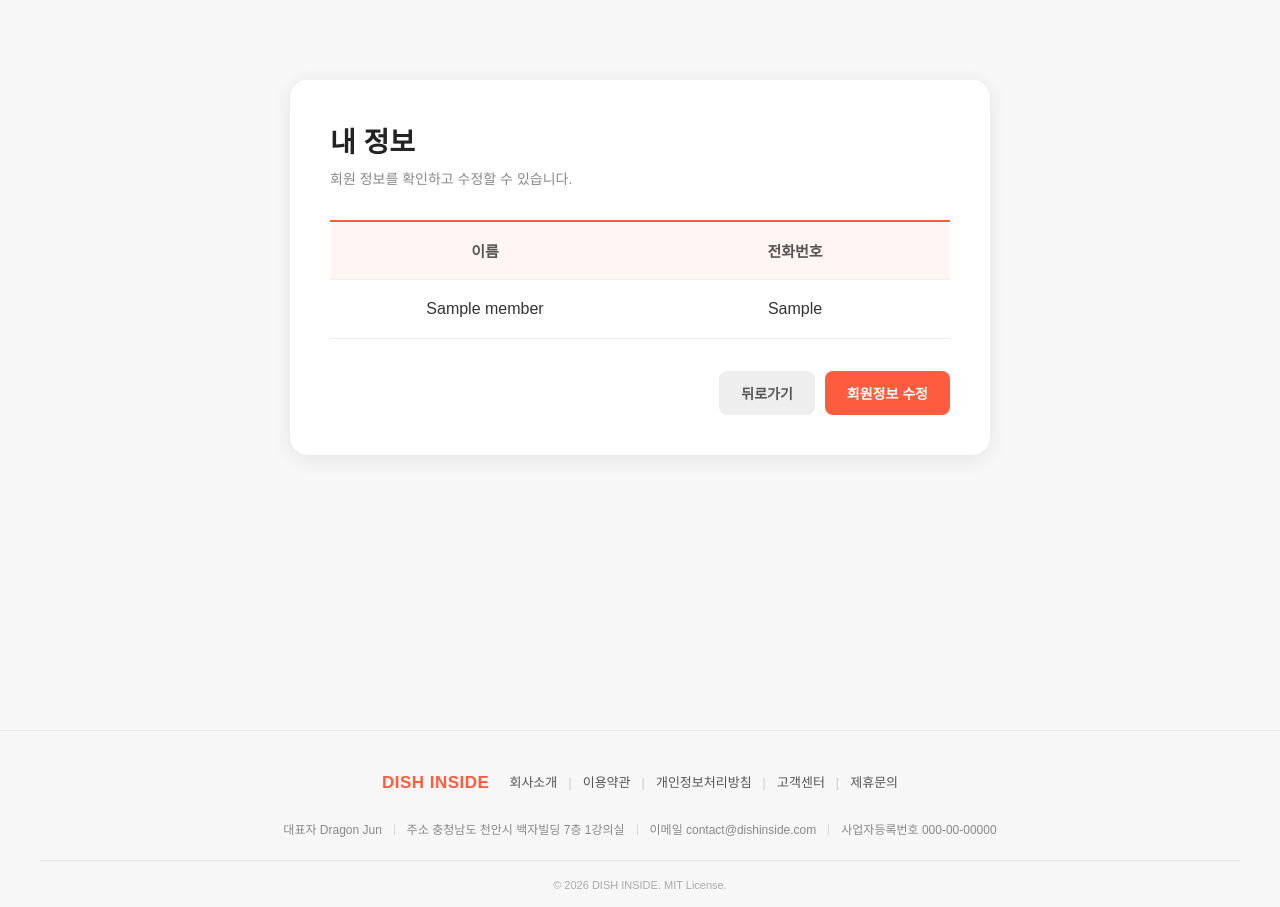
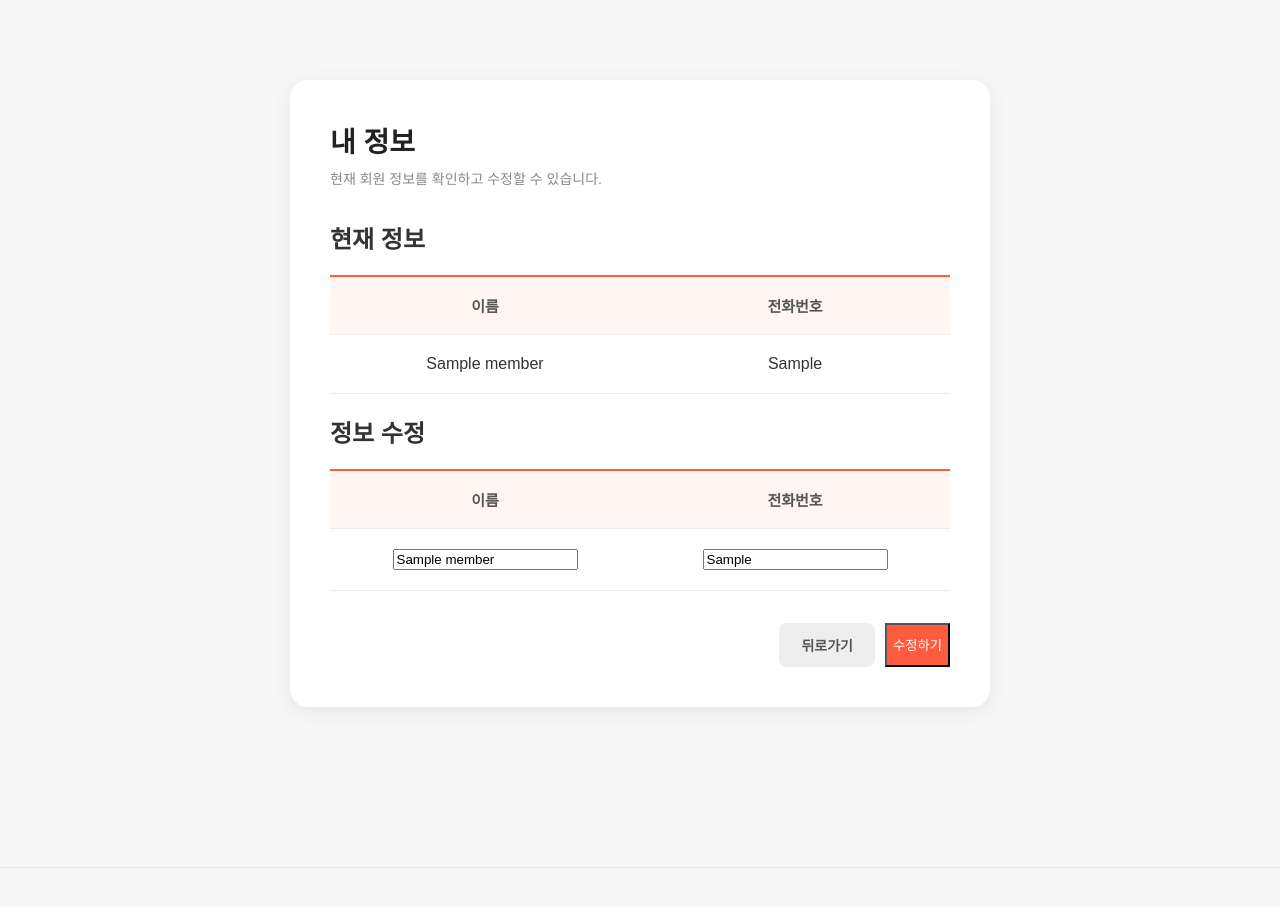
Before and after one commit to doyoung1011/Humancenter, a FastAPI app: template workspace_python/Team/templates/mypage_update.html in a window 1280 px wide. Shown: the part 141-1048 px from the top of the page. Run offline with FastAPI, Linux system fonts and the light colour scheme; the template is opened without the code that fills it: most values are stand-ins (such as "Sample title", 1, 10 or a date in 2020).

Commit message:
update 부분 수정

```diff
--- a/workspace_python/Team/api.py
+++ b/workspace_python/Team/api.py
@@ -596,7 +596,9 @@ def delete_review(
 
 
 
-# ========== 해당 부분은 아직 개발 중입니다=========
+# ========== 2026-09-12 마이 페이지 업데이트부분=========
+
+
 @app.get('/mypage/update')
 def mypage_updatepage(
     request: Request,
@@ -640,37 +642,35 @@ def mypage_updatepage(
 
 
 
-
-
-
-
-
-
-
-
-
+# 내정보 수정, 이름과 전화번호까지만 수정가능한 설정,
+# 세션에 있는거
 @app.post('/api/mypage/update')
 def _update(
-    member: Member=Form(),
+    request:Request,
+    name:str=Form(),
+    member_pnum:str=Form(),
     session: Session = Depends(get_session)
 ):
+
+    member_id = request.session.get('member_id')
     try:
         session.exec(
             text('''
                 UPDATE member
                 SET
-                    member_pw = :member_pw,
+                    name = :name,
                     member_pnum = :member_pnum
-                WHERE member_id = :member_id
+                    WHERE member_id = :member_id
             '''),
             params={
-                'member_id': member.member_id,
-                'member_pw': member.member_pw,
-                'member_pnum': member.member_pnum
+                'name': name,
+                'member_pnum':member_pnum,
+                'member_id':member_id
             }
         )
 
         session.commit()
+
 
     except Exception as e:
         print('에러 발생 수정요망', e)
--- a/workspace_python/Team/templates/mypage_update.html
+++ b/workspace_python/Team/templates/mypage_update.html
@@ -5,7 +5,8 @@
     <meta charset="UTF-8">
     <meta name="viewport" content="width=device-width, initial-scale=1.0">
 
-    <title>내 정보</title>
+    <title>내 정보 수정</title>
+
     <link rel="stylesheet" href="/static/css/mypageHeader.css">
     <link rel="stylesheet" href="/static/css/mypage_update.css">
     <link rel="stylesheet" href="/static/css/mypage.css">
@@ -13,7 +14,9 @@
 </head>
 
 <body>
+
     {% include 'mypageHeader.html' %}
+
     <main class="myinfo-page">
 
         <section class="myinfo-card">
@@ -21,8 +24,11 @@
             <h1>내 정보</h1>
 
             <p class="myinfo-description">
-                회원 정보를 확인하고 수정할 수 있습니다.
+                현재 회원 정보를 확인하고 수정할 수 있습니다.
             </p>
+
+            <!-- 현재 회원 정보 -->
+            <h2>현재 정보</h2>
 
             <table class="myinfo-table">
 
@@ -42,22 +48,69 @@
 
             </table>
 
+
+            <!-- 회원 정보 수정 -->
+            <h2>정보 수정</h2>
+
+            <form action="/api/mypage/update" method="post">
+
+                <table class="myinfo-table">
+
+                    <thead>
+                        <tr>
+                            <th>이름</th>
+                            <th>전화번호</th>
+                        </tr>
+                    </thead>
+
+                    <tbody>
+
+                        <tr>
+
+                            <td>
+                                <input
+                                    type="text"
+                                    name="name"
+                                    value="{{ member.name }}"
+                                    required
+                                >
+                            </td>
+
+                            <td>
+                                <input
+                                    type="text"
+                                    name="member_pnum"
+                                    value="{{ member.member_pnum }}"
+                                    required
+                                >
+                            </td>
+
+                        </tr>
+
+                    </tbody>
+
+                </table>
+
                 <div class="myinfo-btn-area">
 
                     <a href="/mypage" class="back-btn">
                         뒤로가기
                     </a>
 
-                <a href="/mypage/update" class="update-btn">
-                    회원정보 수정
-                </a>
+                    <button
+                        type="submit"
+                        class="update-btn"
+                    >
+                        수정하기
+                    </button>
 
                 </div>
+
+            </form>
 
         </section>
 
     </main>
-
 
     {% include 'footer.html' %}
 
```
Lines whose indentation alone changed are shown as unchanged.
